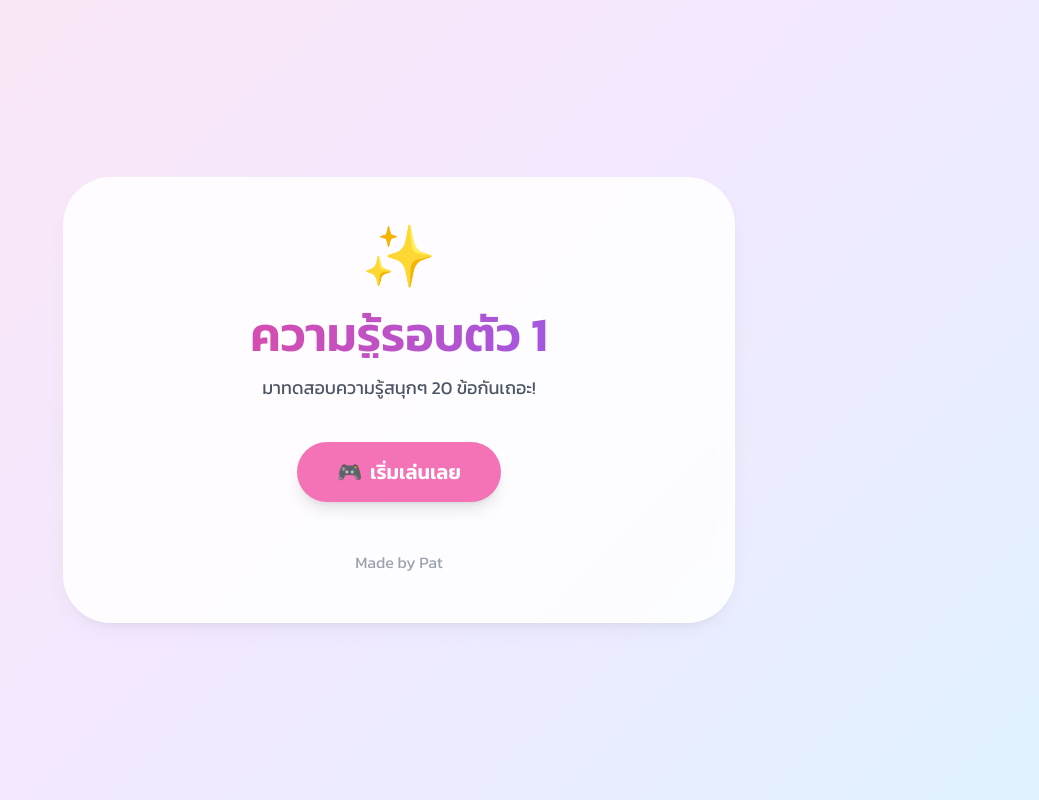
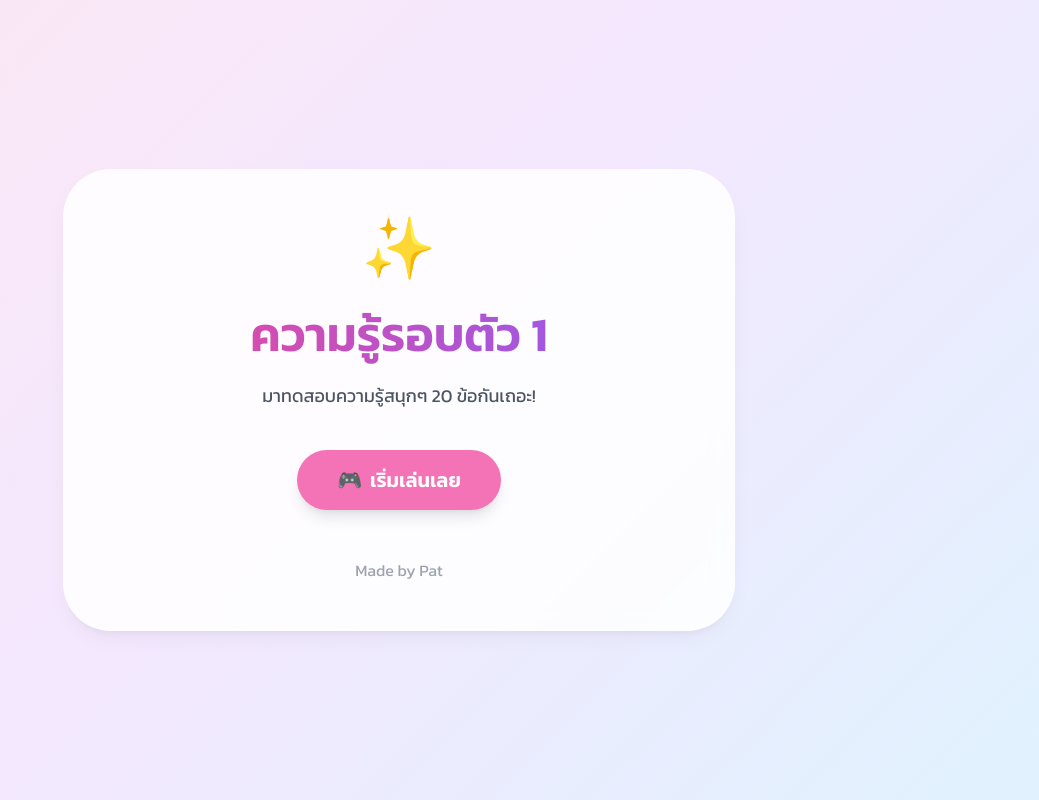
Before and after one commit to PatPst99/Fun-learning-game-1, a plain HTML site: page index.html in a window 1280 px wide. Shown: the whole page, without its empty margins (241-1280 px from the left). Drawn offline with nearby package versions, Linux system fonts and the light colour scheme.

Commit message:
Update index.html

```diff
--- a/index.html
+++ b/index.html
@@ -39,7 +39,7 @@
             <div class="mb-6 flex justify-center">
                 <span class="text-6xl">✨</span>
             </div>
-            <h1 class="text-4xl md:text-5xl font-bold text-transparent bg-clip-text bg-gradient-to-r from-pink-500 to-violet-500 mb-4">
+            <h1 class="text-4xl md:text-5xl font-bold text-transparent bg-clip-text bg-gradient-to-r from-pink-500 to-violet-500 mb-4 py-2">
                 ความรู้รอบตัว 1
             </h1>
             <p class="text-gray-600 mb-10 text-lg">มาทดสอบความรู้สนุกๆ 20 ข้อกันเถอะ!</p>
```
